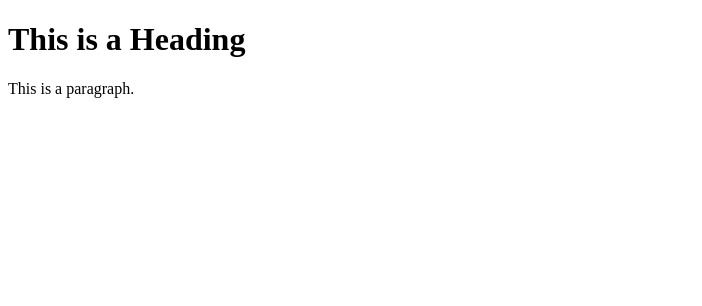
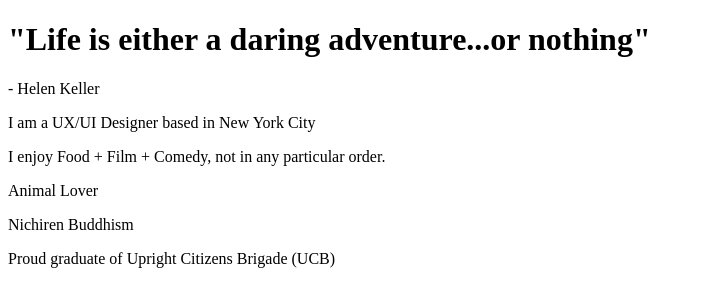
Before and after one commit to LILRHEE/UXC4, a plain HTML site: page ABOUT.html in a window 1280 px wide. Shown: the whole page, without its empty margins (0-702 px from the left). Drawn offline with Linux system fonts and the light colour scheme.

Commit message:
Update ABOUT.html

```diff
--- a/ABOUT.html
+++ b/ABOUT.html
@@ -1,16 +1,23 @@
 <!doctype html>
 <html>
   <head>
-    <title>Page Title</title>
+    <title>HELLO</title>
    </head>
       <body>
-        <h1>This is a Heading</h1>
-        <p>This is a paragraph.</p>
-
-    </body>
+        <h1>"Life is either a daring adventure...or nothing"</h1>
+        <p>- Helen Keller</p>
 
 
+        <p>I am a UX/UI Designer based in New York City<p>
+        <p>I enjoy Food + Film + Comedy, not in any particular order.<p>
 
+        <p>Animal Lover<p>
+
+        <p>Nichiren Buddhism<p>
+
+        <p>Proud graduate of Upright Citizens Brigade (UCB)</p>
+
+      </body>
 
 
 </html>
```
